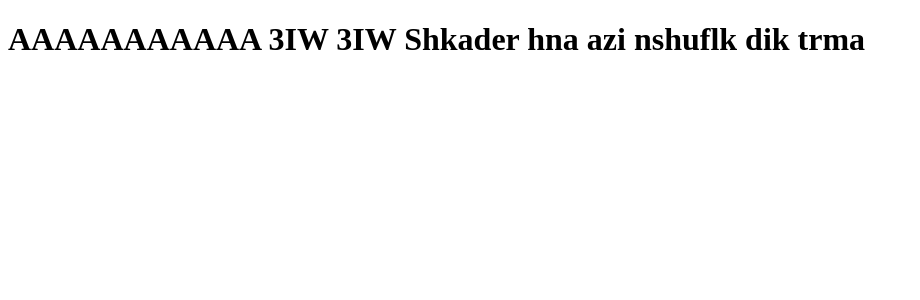
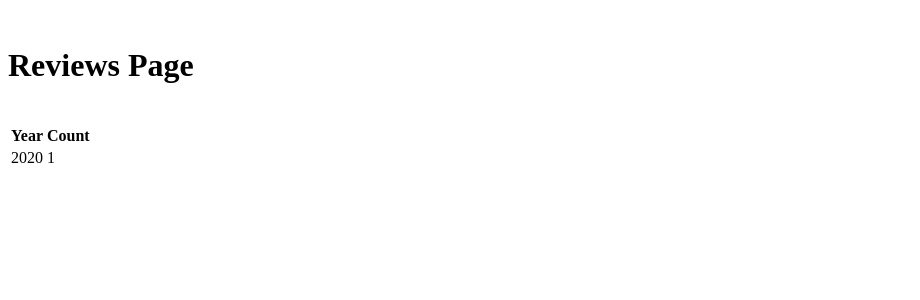
Before and after one commit to Imanelakehal/Yelp-Analysis-Project, a Flask app: template templates/Reviews.html in a window 1280 px wide. Shown: the top 300 px of the page, without its empty margins (0-920 px from the left). Run offline with Flask 3, Linux system fonts and the light colour scheme; the template is opened without the code that fills it: values that come from a table or form of the project are taken from there, others are empty; tables that the repository leaves empty hold one stand-in row (values such as "Sample post").

Commit message:
connected to review

```diff
--- a/app.py
+++ b/app.py
@@ -2,23 +2,26 @@ from flask import Flask, render_template
 from flask_sqlalchemy import SQLAlchemy
 
 app = Flask(__name__)
-# Update the SQLAlchemy configuration with the correct MySQL URI
-app.config['SQLALCHEMY_DATABASE_URI'] = 'mysql://root:imane@192.168.56.106:3306/users'
-# Assuming MySQL server is running locally
+app.config['SQLALCHEMY_DATABASE_URI'] = 'mysql://root:admin@192.168.26.129:3306/metastore'
 db = SQLAlchemy(app)
 
-# Define your User model
-class User(db.Model):
-    __tablename__ = 'users'
+# Define your model for the reviews table
+class Review(db.Model):
+    __tablename__ = 'review_counts'
+    rev_year = db.Column(db.Integer, primary_key=True)
+    count = db.Column(db.Integer)
 
-    user_id = db.Column(db.Integer, primary_key=True)
-    user_name = db.Column(db.String(255))
+# Route for the home page
+@app.route('/')
+def render_website():
+    return render_template('index.html')
 
-@app.route('/')
-def index():
-    # Fetch all users from the database
-    total_users = User.query.all()
-    return render_template('index.html', total_users=total_users)
+# Route for the reviews page
+@app.route('/templatesReviews.html')
+def reviews():
+    # Query the database to retrieve data from the reviews table
+    data = Review.query.order_by(Review.rev_year.asc()).all()
+    return render_template('Reviews.html', data=data)
 
 if __name__ == '__main__':
     app.run(debug=True)
--- a/templates/Reviews.html
+++ b/templates/Reviews.html
@@ -1,12 +1,28 @@
 <!DOCTYPE html>
 <html lang="en">
 <head>
-    <meta charset="UTF-8">
-    <meta name="viewport" content="width=device-width, initial-scale=1.0">
-    <title>Reviews Page</title>
+    <meta charset="UTF-8">
+    <meta name="viewport" content="width=device-width, initial-scale=1.0">
+    <title>Reviews Page</title>
 </head>
 <body>
-    <h1> AAAAAAAAAAA 3IW 3IW Shkader hna azi nshuflk dik trma  </h1>
+    <h1>Reviews Page</h1>
 
+    <table>
+        <thead>
+            <tr>
+                <th>Year</th>
+                <th>Count</th>
+            </tr>
+        </thead>
+        <tbody>
+            {% for item in data %}
+            <tr>
+                <td>{{ item.rev_year }}</td>
+                <td>{{ item.count }}</td>
+            </tr>
+            {% endfor %}
+        </tbody>
+    </table>
 </body>
 </html>
```
